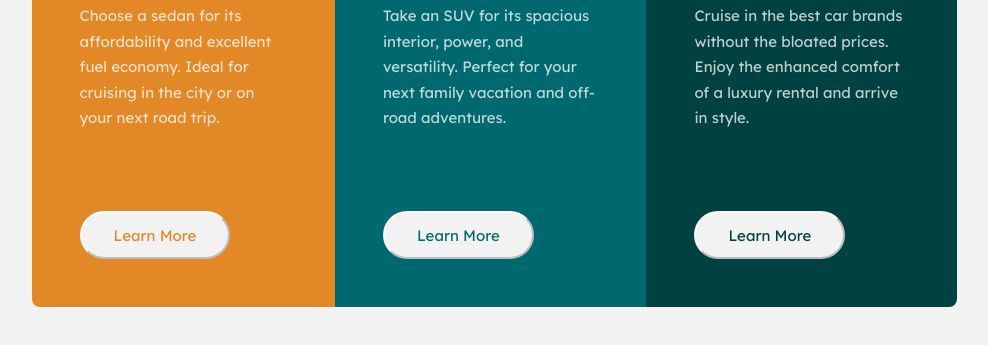
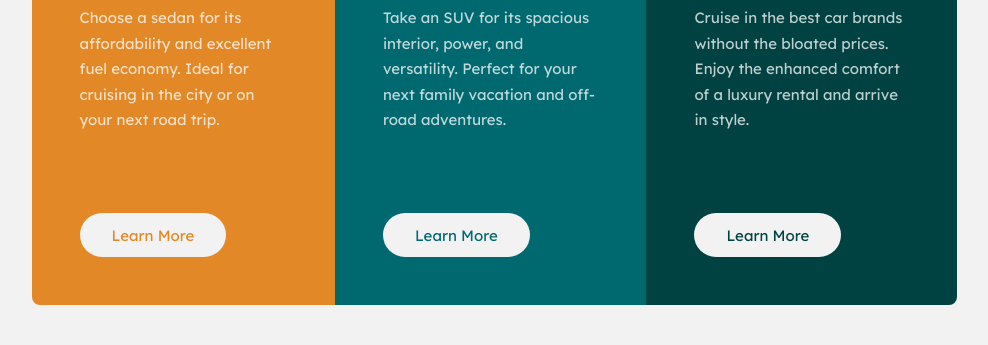
Before and after one commit to T-Bax/3-column-preview-card-component-main, a plain HTML site: page index.html in a window 1280 px wide. Shown: the part 343-688 px from the top of the page, without its empty margins (146-1134 px from the left). Drawn offline with Linux system fonts and the light colour scheme.

Commit message:
stash recover

```diff
--- a/styles/css/main.css
+++ b/styles/css/main.css
@@ -49,14 +49,10 @@ main{
 }
 button{
     border-radius: 4rem;
-<<<<<<< Updated upstream
     border-style: solid;
     border-color: var(--clr-neutral-transparentwhite);
-    padding: 1rem 2rem;
-=======
     border: none;
     padding: .8rem 2rem;
->>>>>>> Stashed changes
     text-align: center;
     text-decoration: none;
     margin: 0 0;
```
